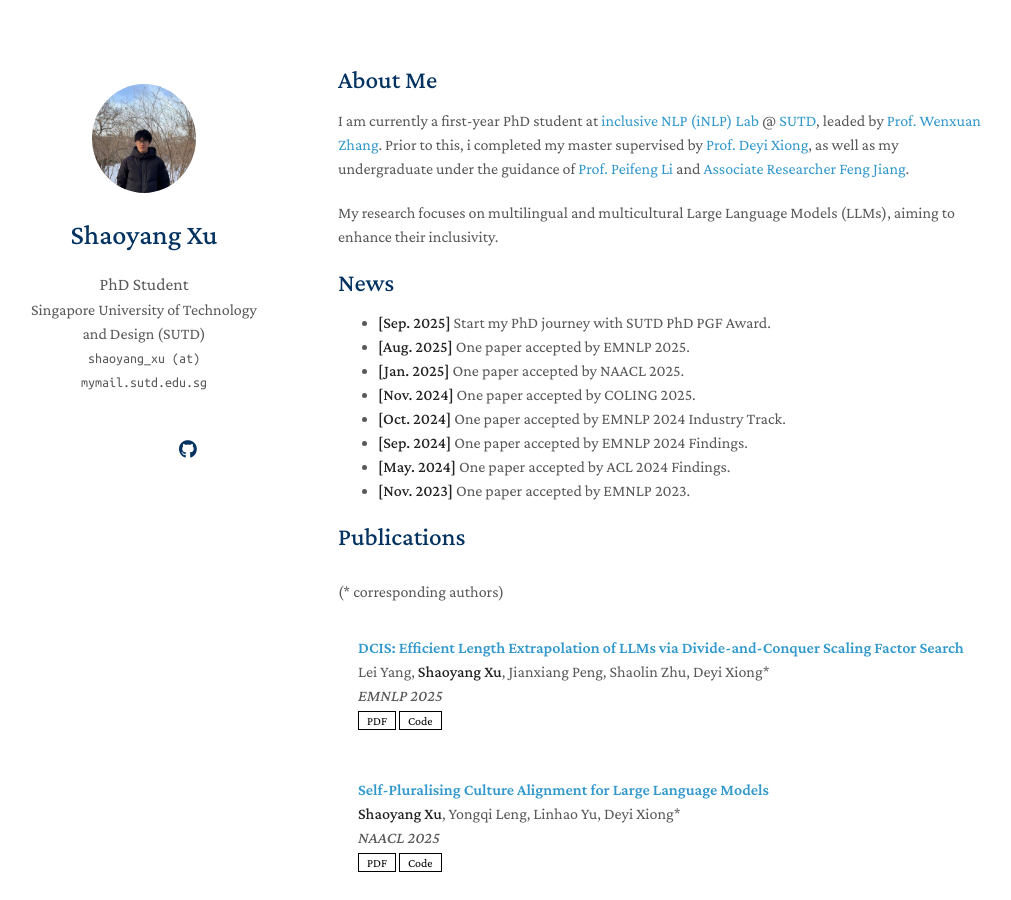
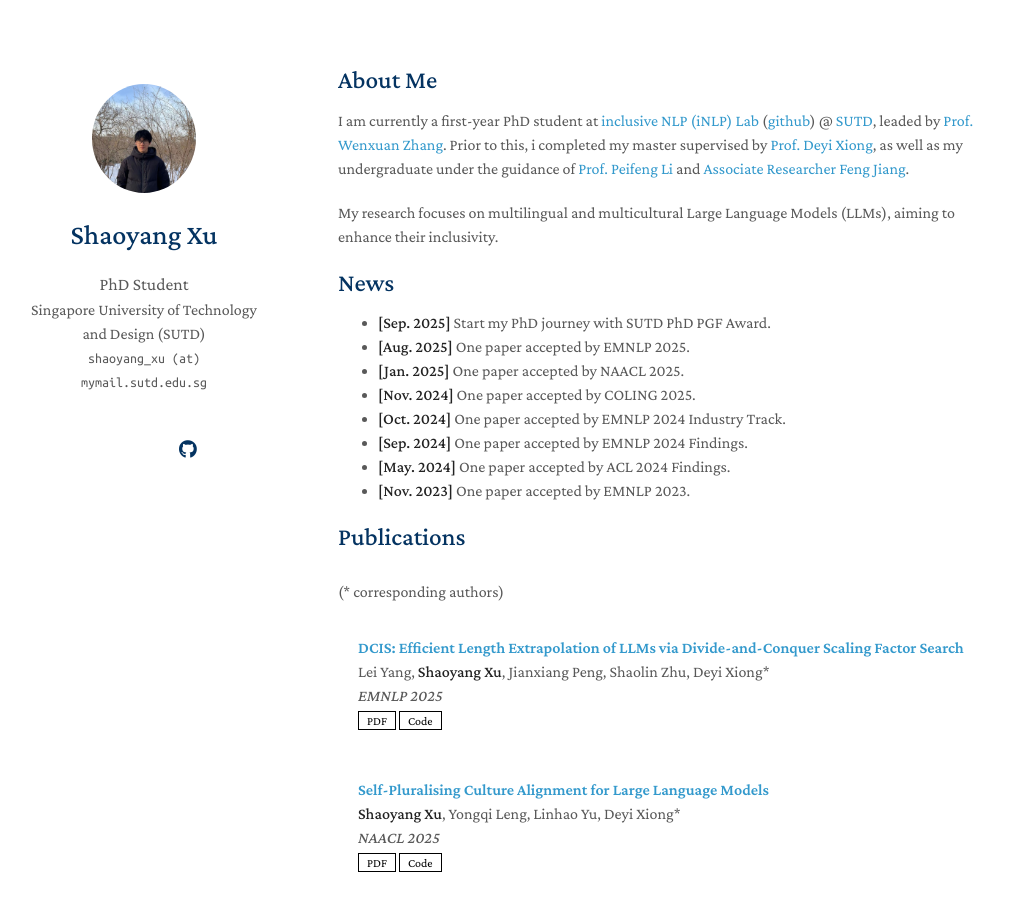
Before and after one commit to shaoyangxu/shaoyangxu.github.io, a Jekyll site: the page built from index.md, in a window 1280 px wide and 900 px high. Shown: the whole window, without its empty margins (132-1143 px from the left). Built offline with Jekyll 4.4.1, drawn with Linux system fonts in a browser that asks for light colours; nearby versions of some CDN libraries; a style sheet for code colours, icons or effects is not loaded; our own code applies the rules of GitHub Pages for plain Markdown files.

Commit message:
Update index.md

```diff
--- a/index.md
+++ b/index.md
@@ -3,7 +3,7 @@ layout: homepage
 ---
 
 ## About Me
-I am currently a first-year PhD student at [inclusive NLP (iNLP) Lab](https://github.com/iNLP-Lab) @ [SUTD](https://www.sutd.edu.sg/istd/), leaded by [Prof. Wenxuan Zhang](https://isakzhang.github.io/). Prior to this, i completed my master supervised by [Prof. Deyi Xiong](https://dyxiong.github.io/), as well as my undergraduate under the guidance of [Prof. Peifeng Li](http://web.suda.edu.cn/pfli/list.htm) and [Associate Researcher Feng Jiang](https://fjiangai.github.io/).
+I am currently a first-year PhD student at [inclusive NLP (iNLP) Lab](https://isakzhang.github.io/group.html) ([github](https://github.com/iNLP-Lab)) @ [SUTD](https://www.sutd.edu.sg/istd/), leaded by [Prof. Wenxuan Zhang](https://isakzhang.github.io/). Prior to this, i completed my master supervised by [Prof. Deyi Xiong](https://dyxiong.github.io/), as well as my undergraduate under the guidance of [Prof. Peifeng Li](http://web.suda.edu.cn/pfli/list.htm) and [Associate Researcher Feng Jiang](https://fjiangai.github.io/).
 
 My research focuses on multilingual and multicultural Large Language Models (LLMs), aiming to enhance their inclusivity.
 
```
